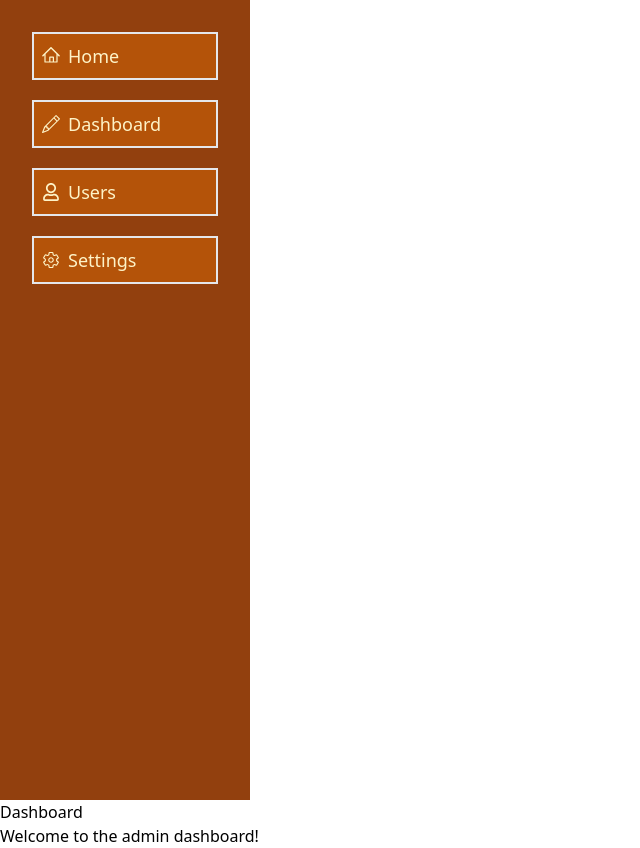
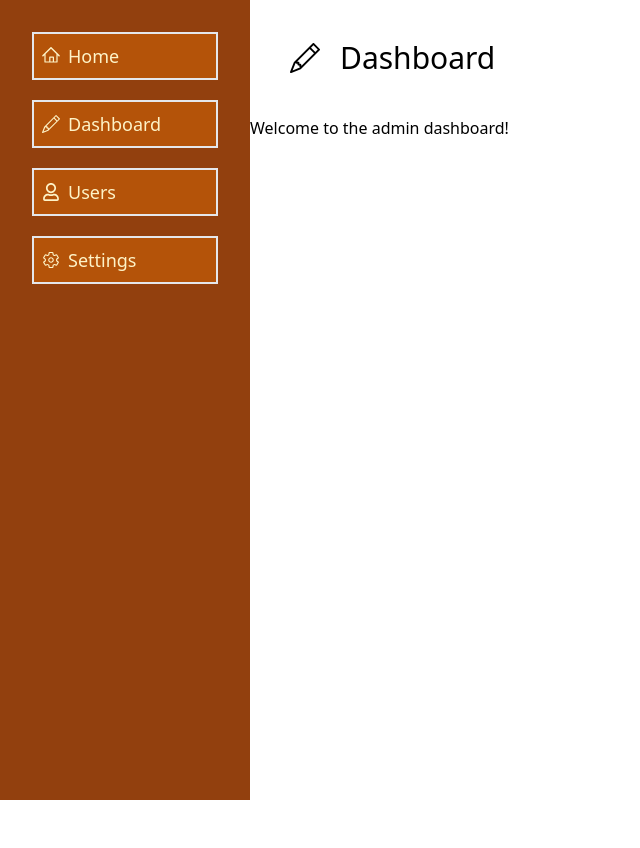
Before and after one commit to markopersonally/management-panel, a React (Create React App) app: page /dashboard in a window 1280 px wide. Shown: the whole page, without its empty margins (0-640 px from the left). After the commit the page ends 800 px from the top, so only its background shows below. Built offline with nearby package versions, Linux system fonts and the light colour scheme.

Commit message:
styling..

```diff
--- a/src/App.js
+++ b/src/App.js
@@ -1,14 +1,15 @@
 import React from "react";
 import { Routes, Route } from "react-router-dom";
 import Home from "./components/Home.jsx";
-import NavBar from "./components/NavBar";
+
 import Dashboard from "./components/Dashboard";
 import Users from "./components/Users";
 import Settings from "./components/Settings";
+import NavBar from "./components/NavBar.jsx";
 
 export default function App() {
   return (
-    <div>
+    <div className="flex">
       <NavBar />
       <Routes>
         <Route path="/" element={<Home />} />
--- a/src/components/Dashboard.jsx
+++ b/src/components/Dashboard.jsx
@@ -1,10 +1,15 @@
-import React from 'react';
+import H2 from "./UI/H2.jsx";
+import Section from "./UI/Section.jsx";
+import { BsPencil } from "react-icons/bs";
 
-export default function Dashboard(){
+export default function Dashboard() {
   return (
-    <div>
-      <h2>Dashboard</h2>
+    <Section>
+      <H2>
+        <BsPencil />
+        Dashboard
+      </H2>
       <p>Welcome to the admin dashboard!</p>
-    </div>
+    </Section>
   );
-};
+}
--- a/src/components/Home.jsx
+++ b/src/components/Home.jsx
@@ -1,3 +1,14 @@
+import H2 from "./UI/H2.jsx";
+import Section from "./UI/Section.jsx";
+import { RxHome } from "react-icons/rx";
+
 export default function Home() {
-  return <h1>Home</h1>;
+  return (
+    <Section>
+      <H2>
+        <RxHome />
+        Home
+      </H2>
+    </Section>
+  );
 }
--- a/src/components/Settings.jsx
+++ b/src/components/Settings.jsx
@@ -1,8 +1,15 @@
+import H2 from "./UI/H2.jsx";
+import Section from "./UI/Section.jsx";
+import { IoSettingsOutline } from "react-icons/io5";
+
 export default function Settings() {
   return (
-    <div>
-      <h2>Settings</h2>
+    <Section>
+      <H2>
+        <IoSettingsOutline />
+        Settings
+      </H2>
       <p>Adjust your settings here.</p>
-    </div>
+    </Section>
   );
 }
--- /dev/null
+++ b/src/components/UI/H2.jsx
@@ -0,0 +1,5 @@
+export default function H2({ children }) {
+  const h2Classes = "p-10 flex items-center gap-5 text-3xl";
+
+  return <h2 className={h2Classes}>{children}</h2>;
+}
--- /dev/null
+++ b/src/components/UI/Section.jsx
@@ -0,0 +1,3 @@
+export default function Section({ children }) {
+  return <section>{children}</section>;
+}
--- a/src/components/Users.jsx
+++ b/src/components/Users.jsx
@@ -1,8 +1,15 @@
+import H2 from "./UI/H2.jsx";
+import Section from "./UI/Section.jsx";
+import { FaRegUser } from "react-icons/fa";
+
 export default function Users() {
   return (
-    <div>
-      <h2>Users</h2>
+    <Section>
+      <H2>
+        <FaRegUser />
+        Users
+      </H2>
       <p>Manage your users here.</p>
-    </div>
+    </Section>
   );
 }
```
